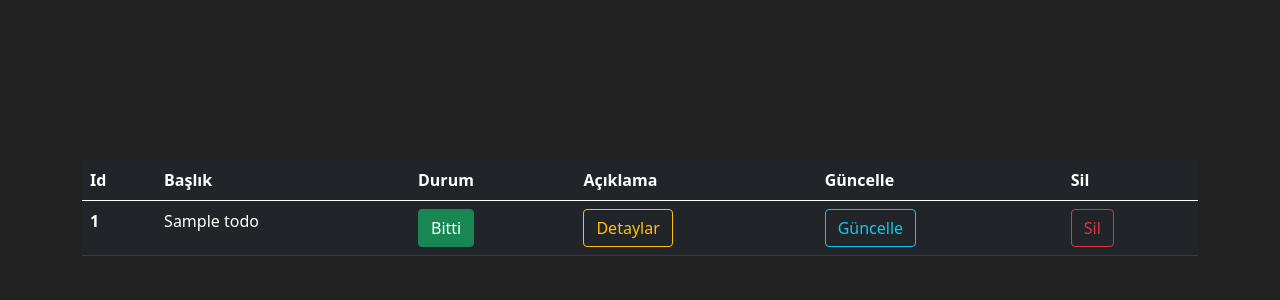
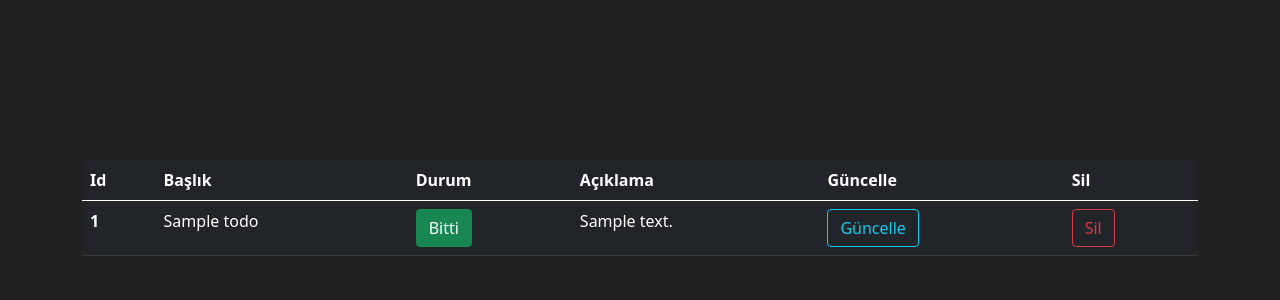
Before and after one commit to Brktrlw/Django-Todo-app, a Django app: template todoproject/templates/todoapp/listeler.html in a window 1280 px wide. Shown: the part 56-356 px from the top of the page. Run offline with Django 3.2, Linux system fonts and the light colour scheme; tables that the repository leaves empty hold one stand-in row (values such as "Sample post"); the template is opened without the code that fills it: values that come from a table or form of the project are taken from there, most other values are stand-ins (such as "Sample title", 1, 10 or a date in 2020); some libraries are stand-ins or nearby versions.

Commit message:
Update listeler.html

```diff
--- a/todoproject/templates/todoapp/listeler.html
+++ b/todoproject/templates/todoapp/listeler.html
@@ -24,10 +24,20 @@
                {% for todo in todo_list %}
                   <th scope="row">{{todo.id}}</th>
                   <td>{{todo.title}}</td>
-                  <td><a class="btn btn-success">Bitti</a></td>
+                  {% if todo.isFinished == 0%}
+                     <td><a class="btn btn-danger">Bitmedi</a></td>
+                  {% else %}
+                     <td><a class="btn btn-success">Bitti</a></td>
+                  {% endif %}
+
+                  <td>{{title.description}}</td>
+                  <td><a class="btn btn-outline-info">Güncelle</a></td>
+                  <td><a class="btn btn-outline-danger">Sil</a></td>
+                  <!--
                   <td><a class="btn btn-outline-warning">Detaylar</a></td>
                   <td><a class="btn btn-outline-info">Güncelle</a></td>
-                  <td><a class="btn btn-outline-danger">Sil</a></td>
+                  <td><a class="btn btn-outline-danger">Sil</a></td>-->
+
                {% endfor %}
             </tr>
          </tbody>
```
